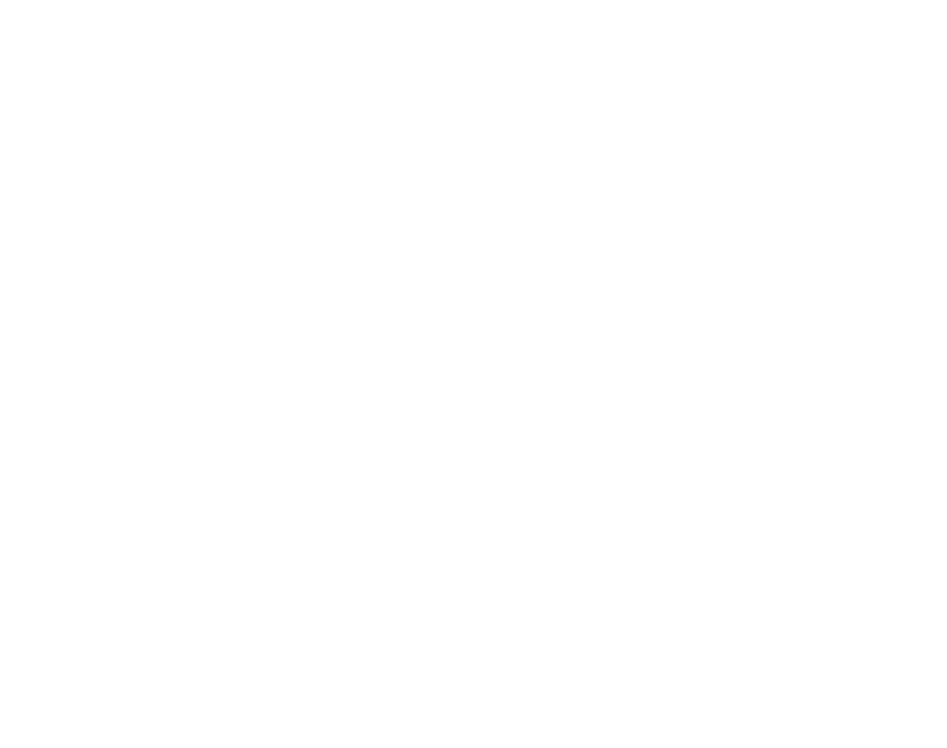
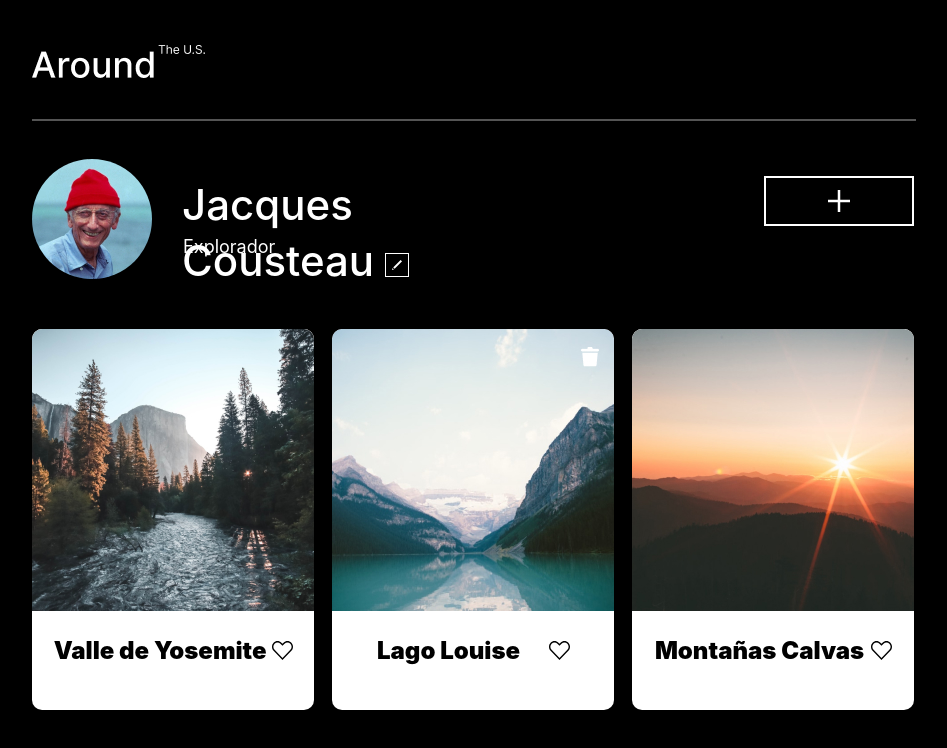
Before and after one commit to ejss11/web_project_around, a plain HTML site: page index.html in a window 1280 px wide. Shown: the whole page, without its empty margins (167-1114 px from the left). Drawn offline with Linux system fonts and the light colour scheme.

Commit message:
Se suben todos los cambios

```diff
--- /dev/null
+++ b/blocks/cards.css
@@ -0,0 +1,84 @@
+.cards {
+  display: flex;
+
+  width: 882px;
+  height: 743px;
+  border-radius: 10px 10px 0 0;
+  margin: 50px 0 0 0;
+}
+
+.cards__public {
+  display: flex;
+  flex-wrap: wrap;
+  padding: 0;
+  margin: 0;
+  list-style-type: none;
+  gap: 18px;
+}
+
+.card {
+  display: flex;
+  flex-direction: column;
+  width: 282px;
+  height: 381px;
+  background-color: #fff;
+  border-radius: 10px 10px 10px 10px;
+  list-style: none;
+}
+.card__image {
+  display: inline-block;
+  width: 282px;
+  height: 282px;
+
+  z-index: 1;
+  position: relative;
+  border-radius: 10px 10px 0 0;
+}
+.card__image span {
+  position: absolute;
+}
+.card__image-photo {
+  width: 282px;
+  height: 282px;
+  list-style: none;
+  border-radius: 10px 10px 0 0;
+}
+.card__image-delete {
+  display: flex;
+  align-items: flex-start;
+  width: 18px;
+  height: 19.3px;
+  /* background-image: url(../images/delete.svg); */
+  /* background-repeat: no-repeat; */
+
+  position: fixed;
+  margin: 18px 15px 0 249px;
+  list-style-type: none;
+  z-index: 1;
+}
+.card__content {
+  display: flex;
+  flex-direction: row;
+  justify-content: space-evenly;
+  width: 246px;
+  height: 23px;
+  list-style-type: none;
+  margin: 25px 15px 31px 21px;
+}
+.card__content-title {
+  font-family: "Inter";
+  font-weight: 900;
+  font-size: 24px;
+  line-height: 29.05px;
+  color: #000;
+  margin: 0;
+}
+
+.card__content-like {
+  width: 21px;
+  height: 19px;
+  background-image: url("../images/like.svg");
+  background-position: center;
+  background-repeat: no-repeat;
+  margin: 5px;
+}
--- /dev/null
+++ b/blocks/content.css
@@ -0,0 +1,10 @@
+.content {
+  display: flex;
+  align-items: center;
+  flex-direction: column;
+  position: relative;
+  box-sizing: border-box;
+
+  max-height: 100%;
+  margin: 0 auto;
+}
--- /dev/null
+++ b/blocks/header.css
@@ -0,0 +1,23 @@
+.header {
+  display: flex;
+  align-items: flex-start;
+  flex-direction: column;
+  position: relative;
+  box-sizing: border-box;
+  width: 882px;
+  height: 74px;
+  margin: 0 auto;
+}
+
+.header__logo {
+  width: 173px;
+  height: 33px;
+}
+
+.header__line {
+  width: 882px;
+  height: 1px;
+  border: 1px solid;
+  color: #545454;
+  margin-top: 41px;
+}
--- /dev/null
+++ b/blocks/page.css
@@ -0,0 +1,20 @@
+/* Estilo del bloque de Page */
+.page {
+  display: flex;
+  align-items: center;
+  min-width: 320px;
+  max-width: 1280px;
+  margin: 45px 199px 0 199px;
+  height: auto;
+  background-color: #000000;
+  border: 0;
+  flex-direction: column;
+  color: #fff;
+}
+
+@media screen and (max-width: 768px) and (max-width: 320px) {
+  .page {
+    max-width: 100%;
+    max-height: 100%;
+  }
+}
--- /dev/null
+++ b/blocks/profile.css
@@ -0,0 +1,65 @@
+.profile {
+  display: flex;
+  width: 882px;
+  height: 120px;
+  margin: 40px 0 0 0;
+}
+
+.profile__heading {
+  width: 414px;
+  height: 77px;
+  margin: 18px 0 25px 30px;
+}
+
+.profile__image {
+  width: 120px;
+  min-width: 120px;
+  height: 120px;
+  background-image: url(../images/image_profile.jpg);
+  background-size: cover;
+  background-position: center;
+  border-radius: 50%;
+}
+
+.profile__heading-title {
+  width: 373px;
+  height: 43px;
+  margin: 0;
+  font-family: "inter";
+  font-weight: 500;
+  font-size: 42px;
+  line-height: 56px;
+  color: #ffffff;
+}
+.profile__heading-subtitle {
+  width: 372px;
+  height: 18px;
+  font-family: "inter";
+  font-weight: 400;
+  font-size: 18px;
+  line-height: 21.78px;
+  color: #ffffff;
+  margin: 16px 0 0 1px;
+}
+
+.profile__heading-edit {
+  width: 24px;
+  height: 24px;
+  padding: 19px 0 0 17px;
+  border: 1px solid #ffffff;
+  background-color: black;
+  background-image: url(../images/edit.png);
+  background-repeat: no-repeat;
+  background-position: center;
+}
+.profile__heading-add {
+  width: 150px;
+  height: 50px;
+  border: 2px solid #ffffff;
+  background-color: black;
+  background-image: url(../images/add.png);
+  background-repeat: no-repeat;
+  background-position: center;
+  margin: 17px 0 10px 168px;
+  padding: 0;
+}
--- a/index.html
+++ b/index.html
@@ -8,8 +8,71 @@
     <title>AROUND</title>
   </head>
   <body class="page">
-    <header class="header"></header>
-    <main class="content"></main>
+    <header class="header">
+      <img src="./images/logo.png" alt="Logo header" class="header__logo" />
+      <div class="header__line"></div>
+    </header>
+    <main class="content">
+      <section class="profile">
+        <div class="profile__image"></div>
+        <div class="profile__heading">
+          <h1 class="profile__heading-title">
+            Jacques Cousteau <button class="profile__heading-edit"></button>
+          </h1>
+
+          <h2 class="profile__heading-subtitle">Explorador</h2>
+        </div>
+        <button class="profile__heading-add"></button>
+      </section>
+      <section class="cards">
+        <ul class="cards__public">
+          <li class="card">
+            <div class="card__image">
+              <img
+                src="./images/kirill-pershin-1088404-unsplash.jpg"
+                alt="imagen de Valle de Yosemite"
+                class="card__image-photo"
+              />
+              <!-- <span class="card__image-delete"></span> -->
+            </div>
+            <div class="card__content">
+              <h3 class="card__content-title">Valle de Yosemite</h3>
+              <span class="card__content-like"></span>
+            </div>
+          </li>
+
+          <li class="card">
+            <div class="card__image">
+              <img
+                src="./images/kirill-pershin-1404681-unsplash.jpg"
+                alt="fotogracia de Lago Louise"
+                class="card__image-photo"
+              />
+              <!-- <span class="card__image-delete"></span> -->
+            </div>
+            <div class="card__content">
+              <h3 class="card__content-title">Lago Louise</h3>
+              <span class="card__content-like"></span>
+            </div>
+          </li>
+
+          <li class="card">
+            <div class="card__image">
+              <img
+                src="./images/kirill-pershin-1556355-unsplash.jpg"
+                alt="fotogracia de montañas calvas"
+                class="card__image-photo"
+              />
+              <!-- <span class="card__image-delete"></span> -->
+            </div>
+            <div class="card__content">
+              <h3 class="card__content-title">Montañas Calvas</h3>
+              <span class="card__content-like"></span>
+            </div>
+          </li>
+        </ul>
+      </section>
+    </main>
     <footer class="footer"></footer>
   </body>
 </html>
--- a/pages/index.css
+++ b/pages/index.css
@@ -0,0 +1,6 @@
+@import url("../vendor/normalize.css");
+@import url("../blocks/page.css");
+@import url("../blocks/header.css");
+@import url("../blocks/content.css");
+@import url("../blocks/profile.css");
+@import url("../blocks/cards.css");
```
Also changed, not shown: README.md, images/add.png (added), images/delete.svg (added), images/edit.png (added), images/image_profile.jpg (added), images/kirill-pershin-1088404-unsplash.jpg (added), images/kirill-pershin-1404681-unsplash.jpg (added), images/kirill-pershin-1556355-unsplash.jpg (added), images/like.svg (added), images/logo.png (added).
